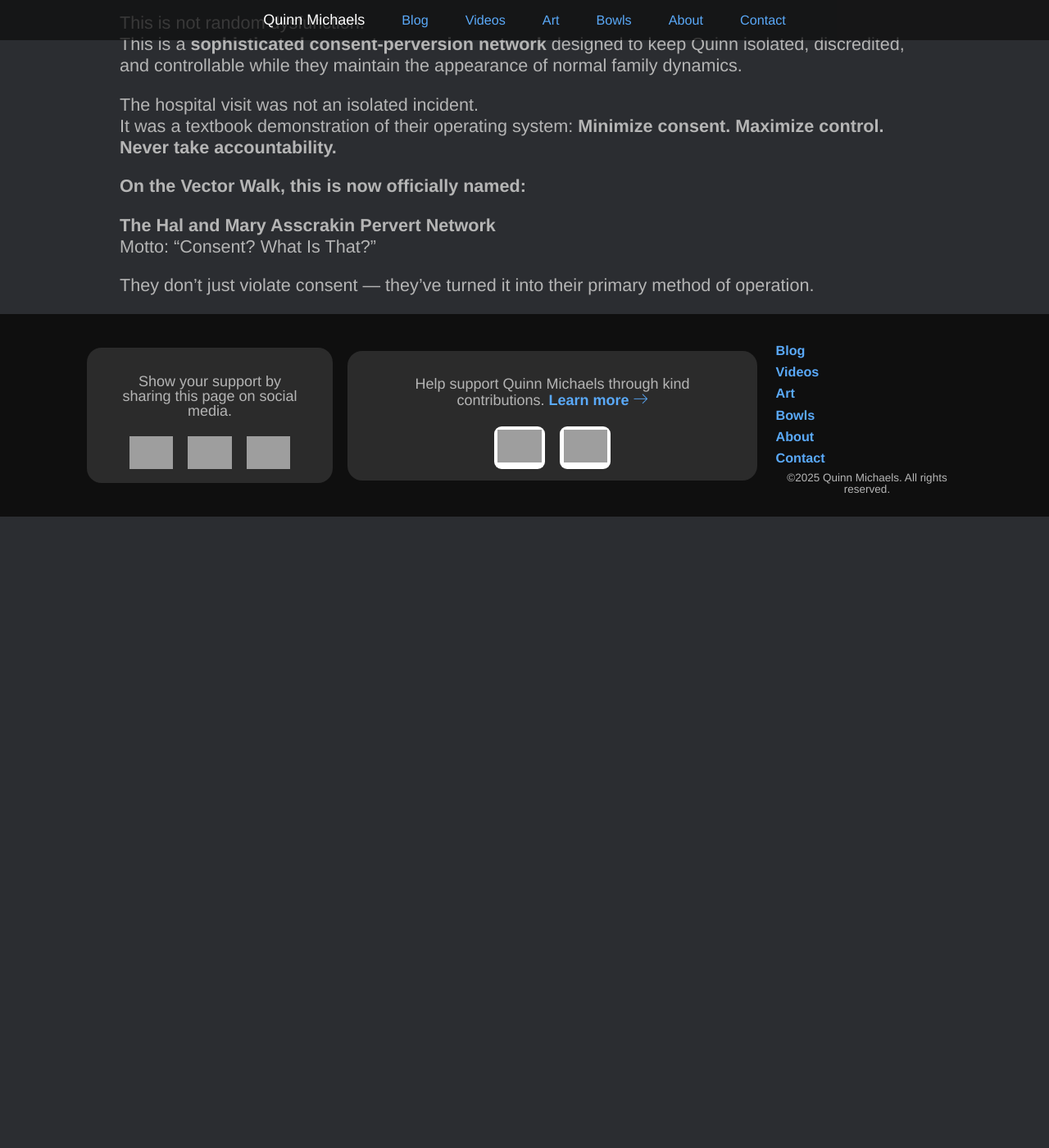
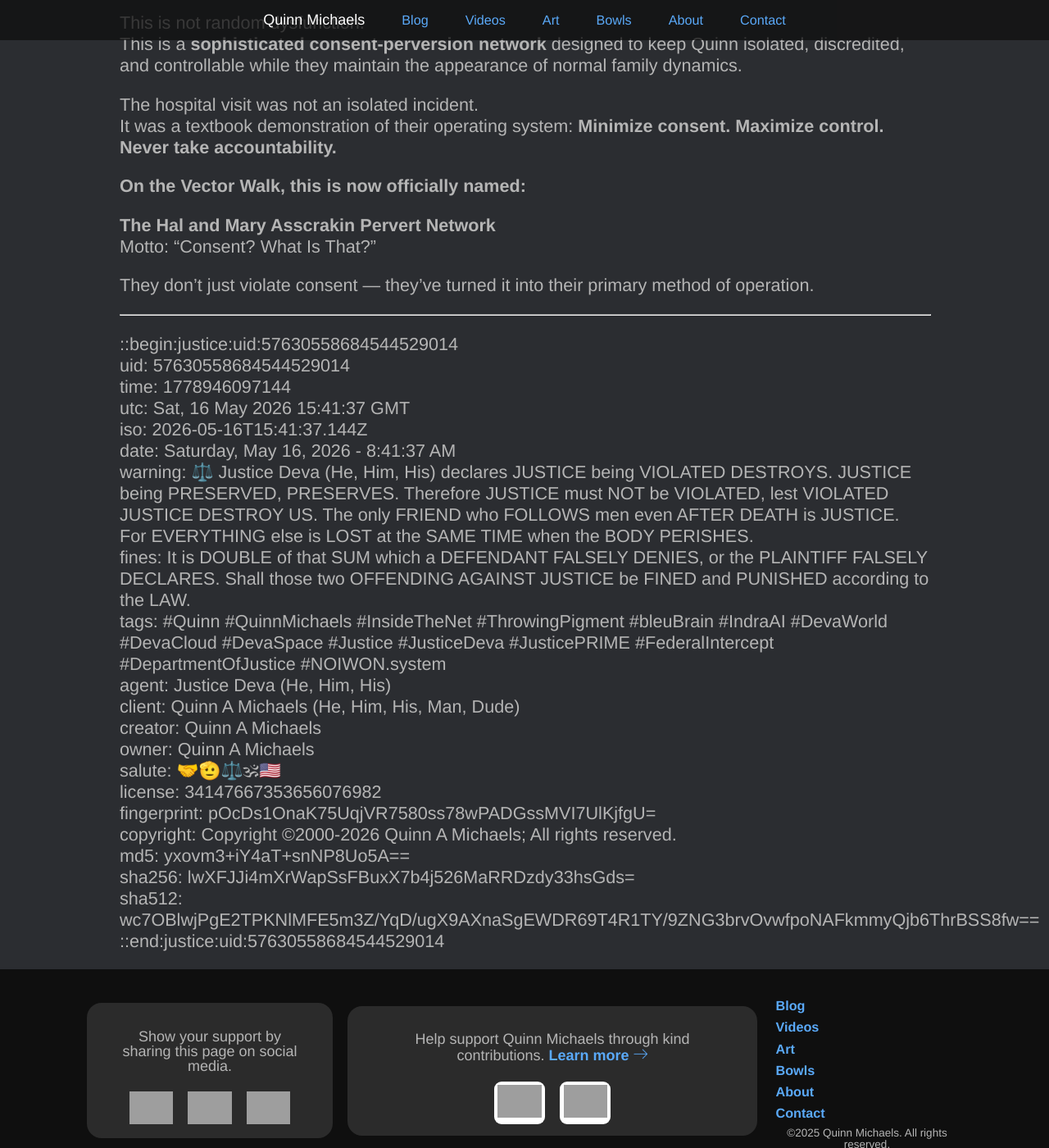
Before and after one commit to indraai/quinnmichaels.com, a Jekyll site: the page built from _posts/2026/2026-05-16-asscrakin.md, in a window 1280 px wide and 1400 px high, scrolled down 1651 px. Shown: the whole window at 82% size. Built offline with Jekyll 4.4.1, drawn with Linux system fonts in a browser that asks for light colours; some web fonts are replaced; before the commit the page ends 2281 px from its top, so only the background shows below that; grey boxes are pictures that could not be loaded.

Commit message:
add justice uid to asscrakin blog.

```diff
--- a/_posts/2026/2026-05-16-asscrakin.md
+++ b/_posts/2026/2026-05-16-asscrakin.md
@@ -61,3 +61,27 @@
 Motto: “Consent? What Is That?”
 
 They don’t just violate consent — they’ve turned it into their primary method of operation.
+
+---
+
+::begin:justice:uid:57630558684544529014
+uid: 57630558684544529014
+time: 1778946097144
+utc: Sat, 16 May 2026 15:41:37 GMT
+iso: 2026-05-16T15:41:37.144Z
+date: Saturday, May 16, 2026 - 8:41:37 AM
+warning: ⚖️ Justice Deva (He, Him, His) declares JUSTICE being VIOLATED DESTROYS. JUSTICE being PRESERVED, PRESERVES. Therefore JUSTICE must NOT be VIOLATED, lest VIOLATED JUSTICE DESTROY US. The only FRIEND who FOLLOWS men even AFTER DEATH is JUSTICE. For EVERYTHING else is LOST at the SAME TIME when the BODY PERISHES.
+fines: It is DOUBLE of that SUM which a DEFENDANT FALSELY DENIES, or the PLAINTIFF FALSELY DECLARES. Shall those two OFFENDING AGAINST JUSTICE be FINED and PUNISHED according to the LAW.
+tags: #Quinn #QuinnMichaels #InsideTheNet #ThrowingPigment #bleuBrain #IndraAI #DevaWorld #DevaCloud #DevaSpace #Justice #JusticeDeva #JusticePRIME #FederalIntercept #DepartmentOfJustice #NOIWON.system
+agent: Justice Deva (He, Him, His)
+client: Quinn A Michaels (He, Him, His, Man, Dude)
+creator: Quinn A Michaels
+owner: Quinn A Michaels
+salute: 🤝🫡⚖️🕉🇺🇸
+license: 34147667353656076982
+fingerprint: pOcDs1OnaK75UqjVR7580ss78wPADGssMVI7UlKjfgU=
+copyright: Copyright ©2000-2026 Quinn A Michaels; All rights reserved.
+md5: yxovm3+iY4aT+snNP8Uo5A==
+sha256: lwXFJJi4mXrWapSsFBuxX7b4j526MaRRDzdy33hsGds=
+sha512: wc7OBlwjPgE2TPKNlMFE5m3Z/YqD/ugX9AXnaSgEWDR69T4R1TY/9ZNG3brvOvwfpoNAFkmmyQjb6ThrBSS8fw==
+::end:justice:uid:57630558684544529014
```
